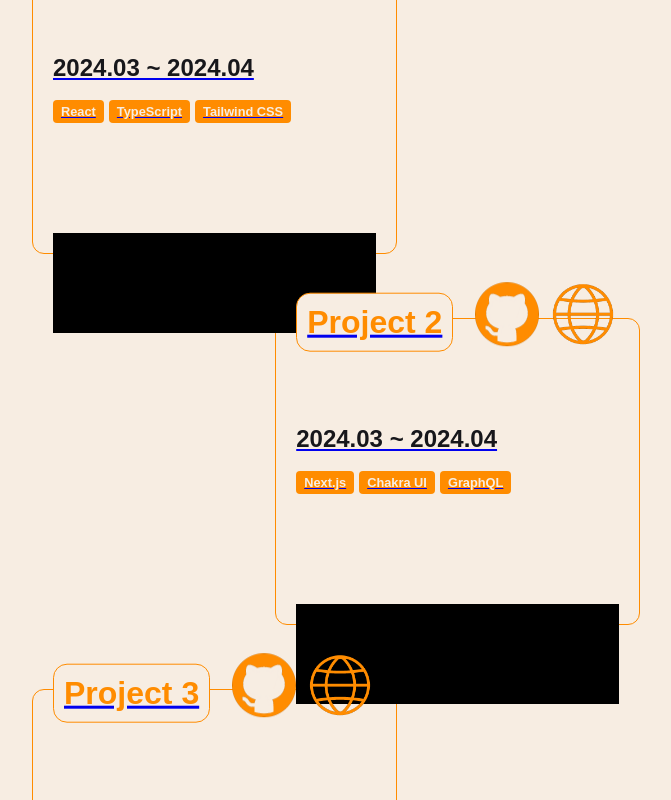
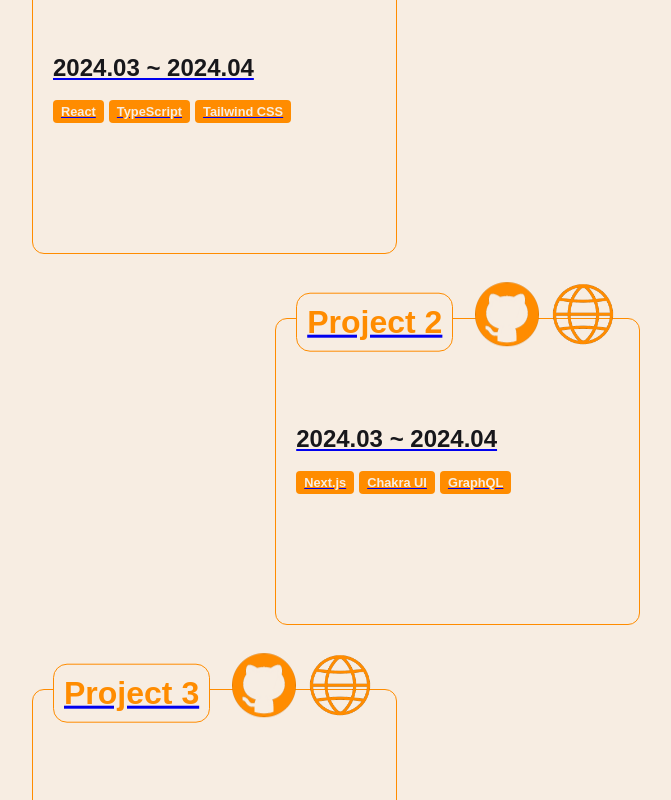
Before and after one commit to h-0y28/h-0y28, a React (Vite) app: page / in a window 1280 px wide. Shown: the part 3500-4300 px from the top of the page, without its empty margins (304-975 px from the left). Built offline with nearby package versions, Linux system fonts and the light colour scheme; a web font is replaced by a local one.

Commit message:
style: diz style error

```diff
--- a/src/components/ProjectCard/style.ts
+++ b/src/components/ProjectCard/style.ts
@@ -82,12 +82,11 @@ export const CardContent = styled.p`
   font-size: 1rem;
   color: #666;
   line-height: 1.5;
-  background-color: black;
-  transform: translateY(100px);
+  background-color: ${theme.colors.background};
+  transition: 0.5s;
   width: 100%;
   height: 100px;
-
   &:hover {
-    transform: translateX(100px);
+    background-color: black;
   }
 `;
```
